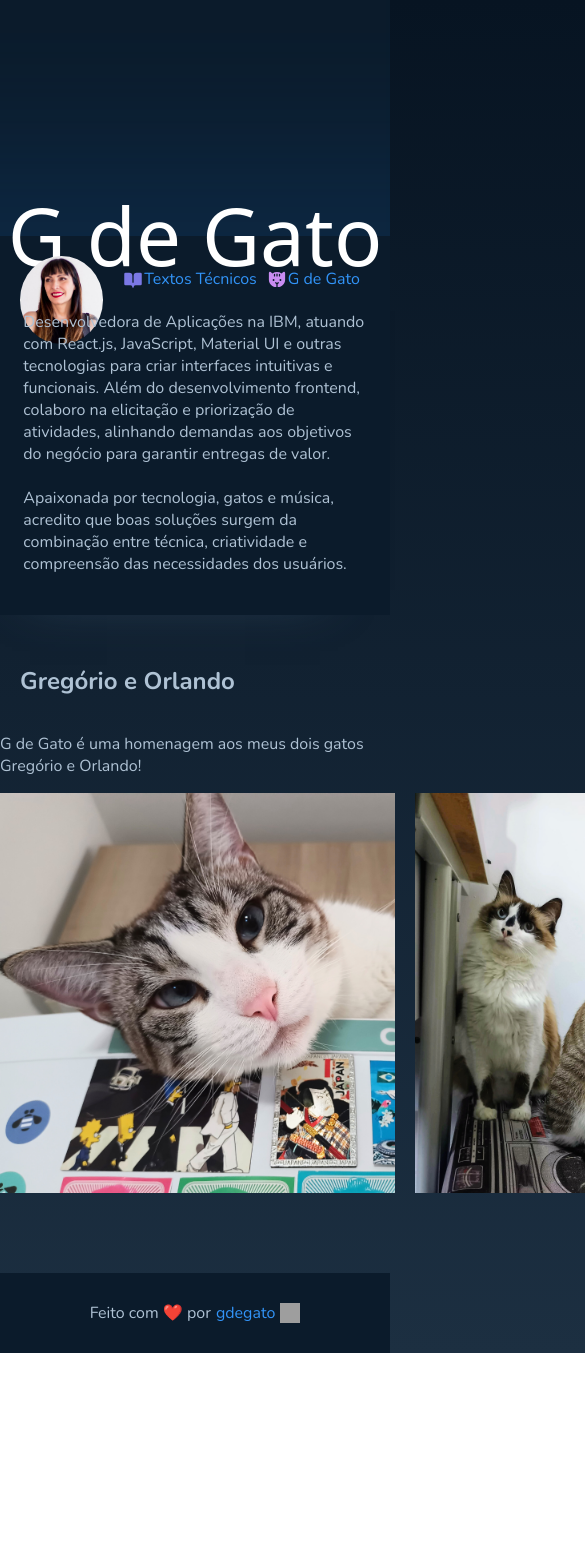
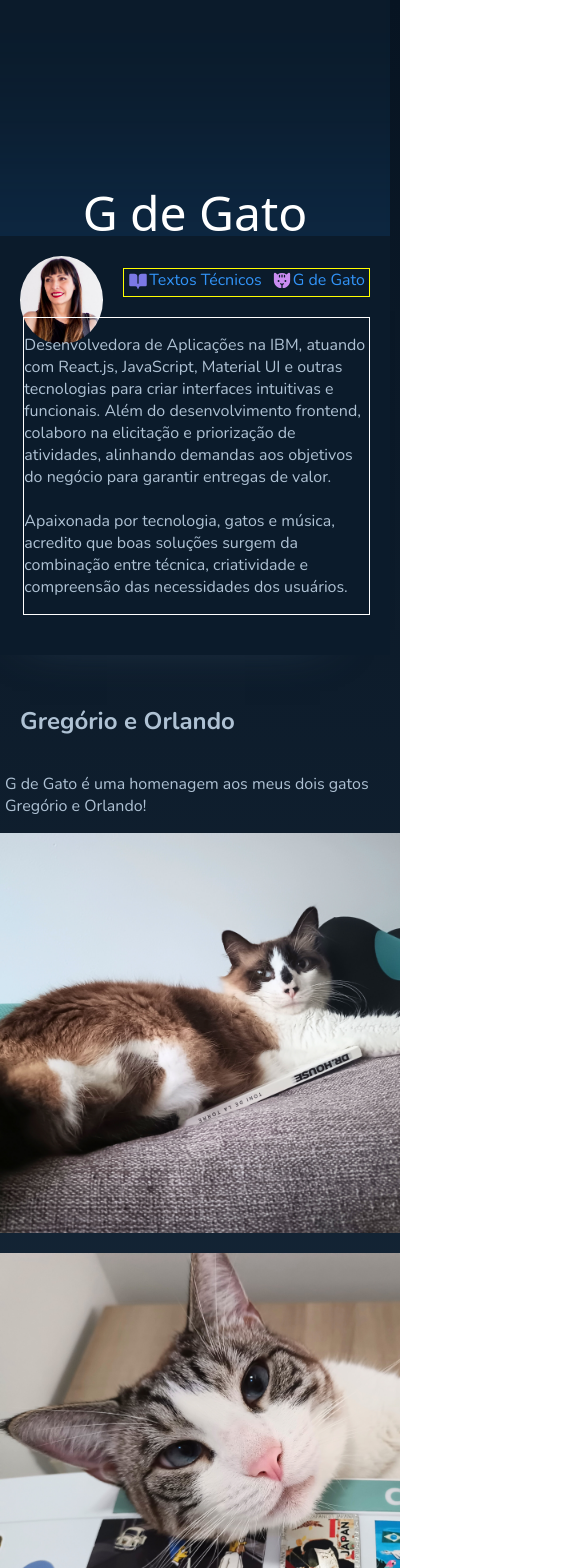
Before and after one commit to gdegato/gdegato, a React (Vite) app: page /gdegato in a window 390 px wide. Shown: the top 1568 px of the page, 585 px wide, since content can reach past the window. Before the commit the page ends 1353 px from the top, so only its background shows below. Built offline with nearby package versions, Linux system fonts and the light colour scheme; no server answers; grey boxes are pictures that could not be loaded; a web font is replaced by a local one.

Commit message:
Ajustes de responsividade para mobile

```diff
--- a/src/components/Header/styles.ts
+++ b/src/components/Header/styles.ts
@@ -29,7 +29,7 @@ export const GdeGatoTitle = styled.h1`
 
   font-family: "Barriecito", system-ui;
   font-weight: 400;
-  font-size: 5rem;
+  font-size: 3rem;
   font-style: normal;
   text-align: center;
   margin-top: 10px;
--- a/src/components/Profile/index.tsx
+++ b/src/components/Profile/index.tsx
@@ -107,6 +107,5 @@ export function Profile() {
                 </div>
             </ProfileContent>
         </GdeGatoProfile>
-
     )
 }
--- a/src/components/Profile/styles.ts
+++ b/src/components/Profile/styles.ts
@@ -30,6 +30,8 @@ export const GdeGatoProfile = styled.div`
 
   .profile-description {
     margin-left: -100px;
+    margin-top: 20px;
+    border: 1px solid white;
   }
 
   @media (min-width: 576px) {
@@ -80,9 +82,12 @@ export const ProfileContent = styled.div`
 
 export const ProfileIdentityCompany = styled.div`
   display: flex;
+  flex-wrap: wrap;
+  flex-direction: ;
   align-items: center;
   gap: 10px;
-
+  justify-content: center;
+  border: 1px solid yellow;
   p {
     margin: 0;
     display: flex;
@@ -105,9 +110,17 @@ export const ProfileIdentityCompany = styled.div`
   .link-container {
     display: inline-flex;
     align-items: center;
-}
+  }
 
   .link-container span {
     vertical-align: middle;
+  }
+
+  @media (max-width: 768px) {
+    .profile-description {
+        margin-left: 0;
+        margin-top: 20px;
+
+    }
 }
-`
+`;
--- a/src/pages/GitHubRepos/styles.ts
+++ b/src/pages/GitHubRepos/styles.ts
@@ -96,23 +96,30 @@ export const GitHubLink = styled.p`
   font-family: 8px;
   padding-bottom: 8px;
 `
-export const BetweenCats = styled.div`
-  display: flex;
-  align-items: center;
-  gap: 20px;
-  img {
-    width: 400px;
-    object-fit: contain;
-  }
-`
 export const BetweenContent = styled.div`
   display: flex;
   flex-direction: column;
   justify-content: space-between;
 `
+export const BetweenCats = styled.div`
+  display: flex;
+  align-items: center;
+  gap: 20px;
+
+  img {
+    width: 400px;
+    object-fit: contain;
+  }
+
+  @media (max-width: 768px) {
+    flex-direction: column;
+    align-items: center;
+  }
+`;
 export const BetweenContentCats = styled.div`
   display: flex;
   flex-direction: column;
+  flex-wrap: wrap;
   justify-content: space-between;
   align-items: center;
 `
```
